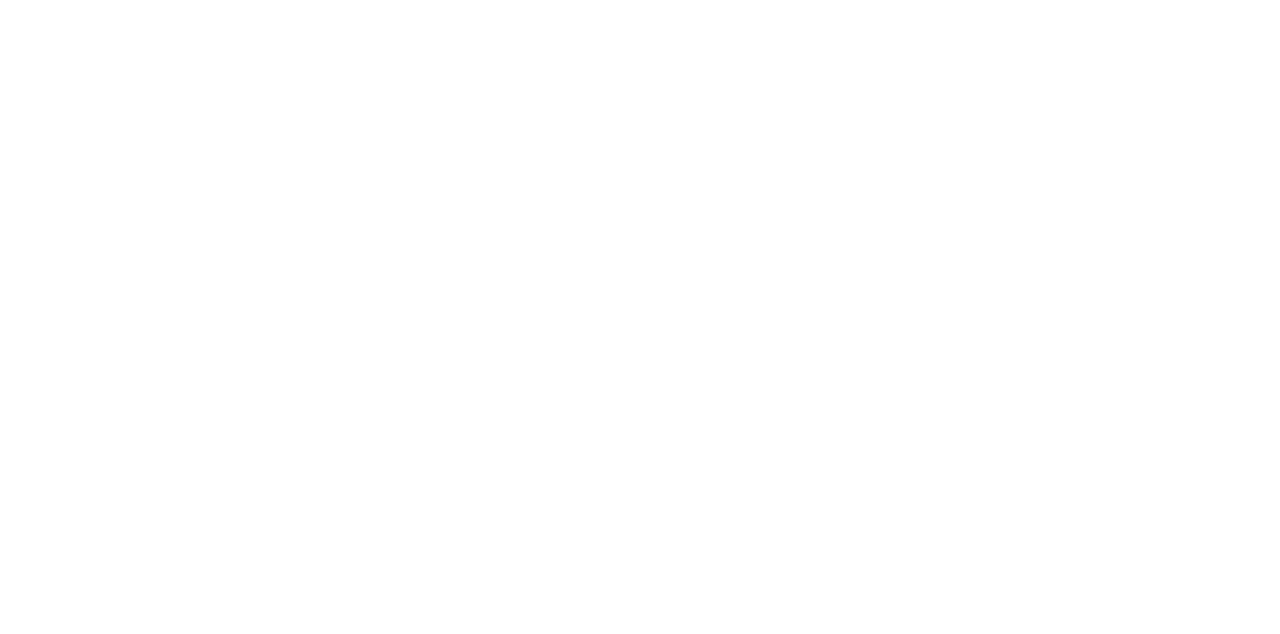
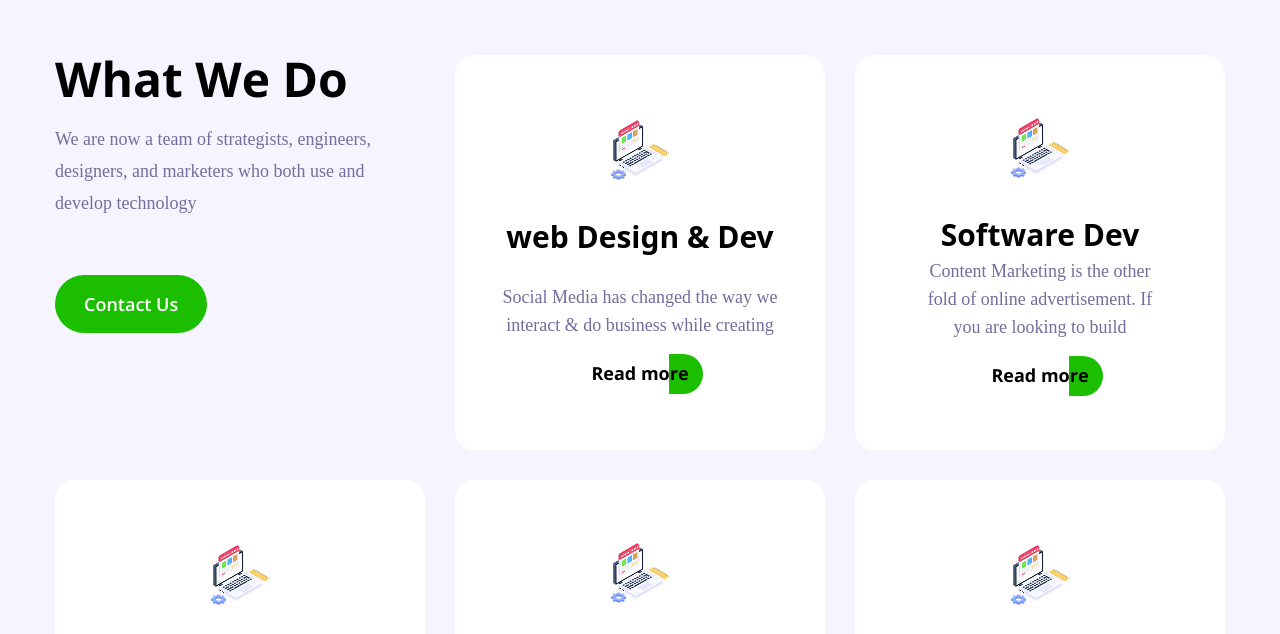
Before and after one commit to sajibkhandev/EsMern_2403_Inovate, a React (Vite) app: page / in a window 1280 px wide. Shown: the part 2486-3120 px from the top of the page. Before the commit the page ends 2441 px from the top, so only its background shows below. Built offline with nearby package versions, Linux system fonts and the light colour scheme; a web font is replaced by a local one.

Commit message:
add card part

```diff
--- a/src/App.jsx
+++ b/src/App.jsx
@@ -3,6 +3,7 @@
 import Banner from './layouts/Banner'
 import Service from './layouts/Service'
 import Feature from './layouts/Feature'
+import CardLayout from './layouts/CardLayout'
 
 
 
@@ -14,6 +15,7 @@
     <Banner/>
     <Service/>
     <Feature/>
+    <CardLayout/>
 
     </>
   )
--- /dev/null
+++ b/src/components/Card.jsx
@@ -0,0 +1,17 @@
+import React from 'react'
+import Image from '../components/Image'
+
+
+const Card = ({image,title,text,classNamep}) => {
+  return (
+    <div className='group bg-[#FFFFFF] w-[370px] h-[395px] rounded-[20px] flex flex-col justify-center items-center px-7 text-center hover:bg-[#6B62C5] duration-300'>
+        <Image  src={image}/>
+        <h3 className='group-hover:text-[#FAFAFE] duration-300 text-third text-[30px] font-opne font-bold pt-8'>{title}</h3>
+        <p className={`group-hover:text-[#FAFAFE] duration-300 text-lg text-four font-papri font-normal ${classNamep}`}>{text}</p>
+        <a className='group-hover:after:bg-[#fafafe80] group-hover:text-[#FAFAFE] text-lg text-third font-open font-bold mt-5 relative z-10 after:-z-10 after:absolute after:-top-[5px] after:-right-[14px] after:bg-[#1BBF00] after:w-[34px] after:h-[40px] after:content-[""] after:rounded-r-[100px] hover:after:w-[130px] after:duration-500 hover:after:rounded-l-[100px]' href="">Read more</a>
+
+    </div>
+  )
+}
+
+export default Card
--- a/src/index.css
+++ b/src/index.css
@@ -1,3 +1,7 @@
 @tailwind base;
 @tailwind components;
 @tailwind utilities;
+
+.one{
+    background: #fafafe80;
+}
--- /dev/null
+++ b/src/layouts/CardLayout.jsx
@@ -0,0 +1,34 @@
+import React from 'react'
+import Container from '../components/Container'
+import Flex from '../components/Flex'
+import Card from '../components/Card'
+import CommonHeading from '../components/CommonHeading'
+import CommonSubHeading from '../components/CommonSubHeading'
+import Button from '../components/Button'
+import CardOne from '../assets/card1.png'
+
+const CardLayout = () => {
+  return (
+    <section className='py-100 bg-five'>
+        <Container>
+           <Flex className='gap-[30px] flex-wrap'>
+             <div className=' w-[370px] h-[395px]'>
+                <CommonHeading text="What We Do"/>
+                <CommonSubHeading className='pt-5 pb-14 leading-8' text="We are now a team of strategists, engineers, designers, and marketers who both use and develop technology "/>
+                <Button text="Contact Us"/>
+             </div>
+             <Card image={CardOne} title="web Design & Dev " classNamep='pt-6' text="Social Media has changed the way we interact & do business while creating"/>
+             <Card image={CardOne} title="Software Dev " classNamep='w-[250px]' text="Content Marketing is the other fold of online advertisement. If you are looking to build"/>
+             <Card image={CardOne} title="web Design & Dev " classNamep='pt-6' text="Social Media has changed the way we interact & do business while creating"/>
+             <Card image={CardOne} title="Digital Marketing" classNamep='w-[250px]' text="Content Marketing is the other fold of online advertisement. If you are looking to build"/>
+             <Card image={CardOne} title="Software Dev " classNamep='pt-6' text="Social Media has changed the way we interact & do business while creating"/>
+
+
+
+           </Flex>
+        </Container>
+    </section>
+  )
+}
+
+export default CardLayout
--- a/tailwind.config.js
+++ b/tailwind.config.js
@@ -15,6 +15,7 @@
         'secondary':"#160C6D",
         'thrid':"#141135",
         'four':"#726E9E",
+        'five':"#F6F5FF",
       },
       maxWidth:{
         "container":"1170px"
@@ -22,6 +23,9 @@
       ,
       backgroundImage:{
         "banner":"url('./assets/banner.png')"
+      },
+      spacing: {
+        '100': '100px',
       }
     },
   },
```
Also changed, not shown: src/assets/card1.png (added).
